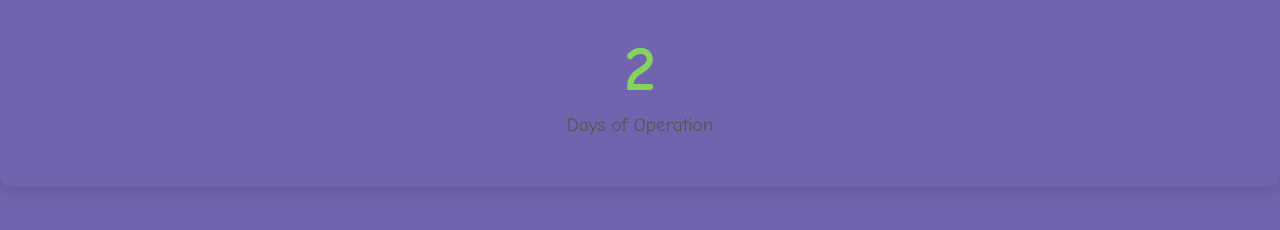
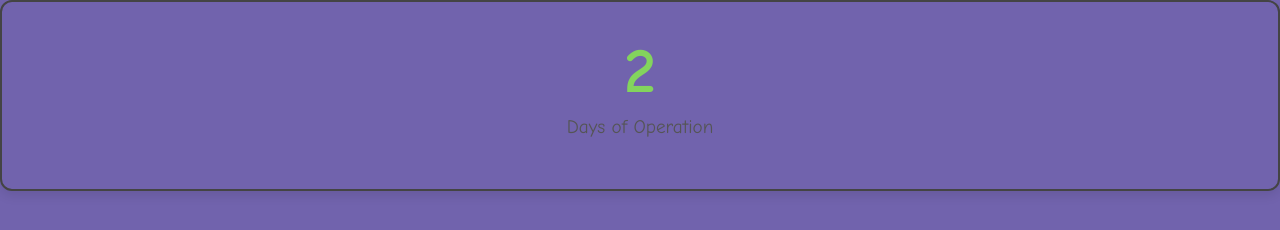
Before and after one commit to goblinhermit/BAR, a plain HTML site: page index.html in a window 1280 px wide. Drawn offline with Linux system fonts and the light colour scheme.

Commit message:
Add border to counter box in index.html

```diff
--- a/index.html
+++ b/index.html
@@ -12,6 +12,7 @@
     .counter-box {
       background: #7163ad;
       padding: 2rem 3rem;
+      border: 2px solid #444;
       border-radius: 12px;
       box-shadow: 0 4px 12px rgba(0,0,0,0.1);
       text-align: center;
```
